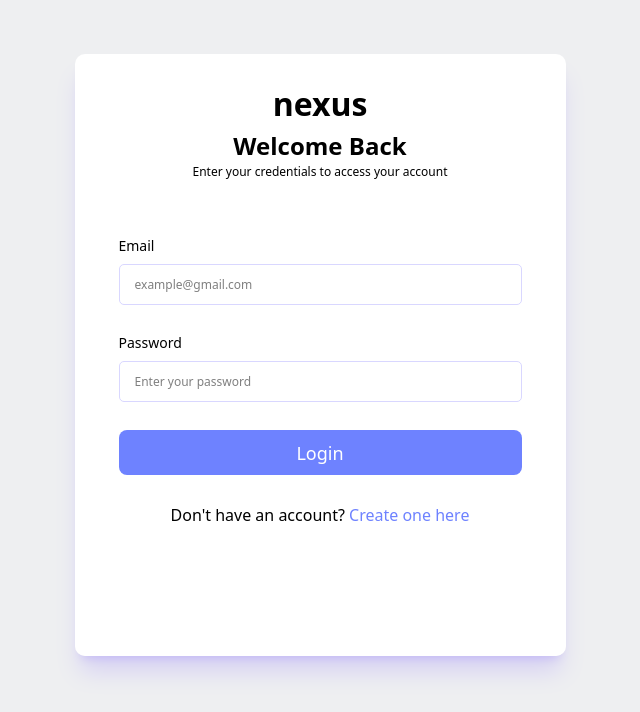
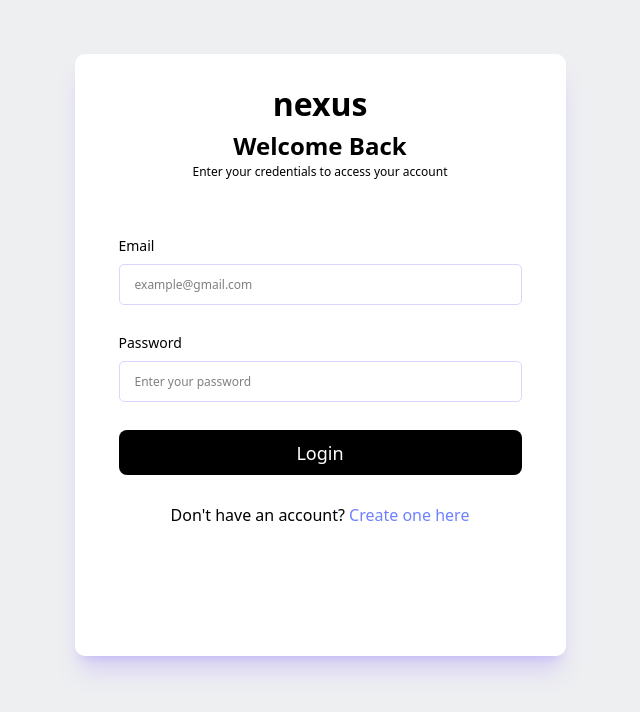
Before and after one commit to mebz2/nexus, a React (Vite) app in the folder client/: page /login in a window 1280 px wide. Shown: the top 712 px of the page, without its empty margins (320-960 px from the left). Built offline with nearby package versions, Linux system fonts and the light colour scheme.

Commit message:
Black button

```diff
--- a/client/src/components/Button.tsx
+++ b/client/src/components/Button.tsx
@@ -12,11 +12,9 @@ const Button = ({ label, height, width, onClick, radius }: ButtonProps) => {
 			style={{ height, width }}
 			onClick={onClick}
 			className={`
-      outline-none
-      text-lg
-      bg-btn text-white ${radius ? `rounded-[${radius}px]` : "rounded-[8px]"} font-medium
-      hover:shadow-lg
-      hover:shadow-btn
+		      outline-none text-lg bg-black text-white
+		      ${radius ? `rounded-[${radius}px]` : "rounded-lg"} font-medium
+		      hover:shadow-xl hover:shadow-black/25
 		      hover:cursor-pointer
 	      `}
 		>
```
Lines whose indentation alone changed are shown as unchanged.
